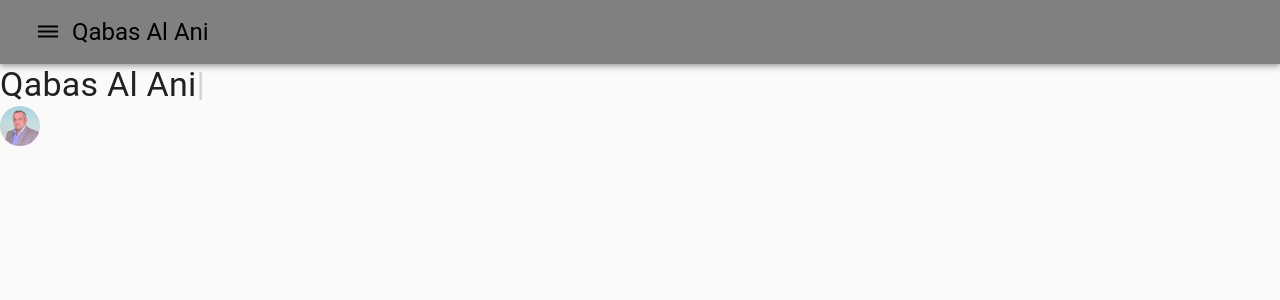
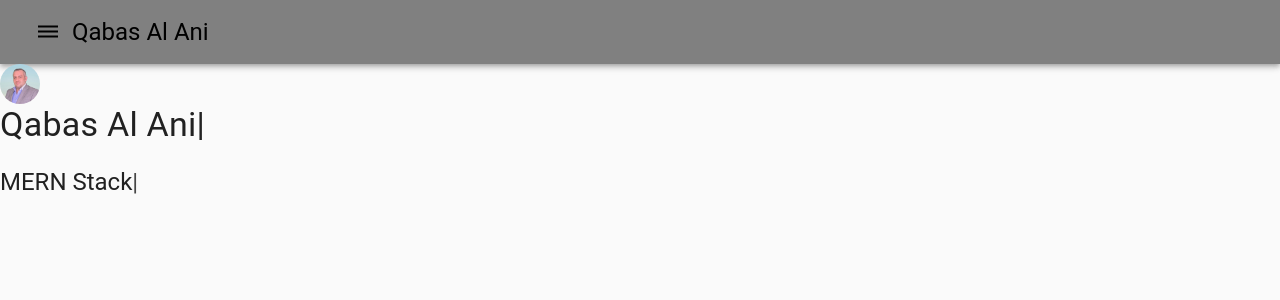
Before and after one commit to Qabas-al-ani/Personal_portfolio, a React (Create React App) app: page / in a window 1280 px wide. Shown: the top 300 px of the page. Built offline with nearby package versions, Linux system fonts and the light colour scheme.

Commit message:
added another header section to show cool feature showing the name and who I am in timing way

```diff
--- a/src/components/Header.js
+++ b/src/components/Header.js
@@ -6,10 +6,18 @@ import avatar from "../avatar.jpg";
 const Header = () => {
   return (
     <Box>
+      <Avatar src={avatar} alt="Qabas Al Ani" />
       <Typography variant="h4">
-        <Typed strings={["Qabas Al Ani"]} typeSpeed={90} />
+        <Typed strings={["Qabas Al Ani"]} typeSpeed={40} />
       </Typography>
-      <Avatar src={avatar} alt="Qabas Al Ani" />
+      <br />
+      <Typography variant="h5">
+        <Typed
+          strings={["Full Stack Web Deleoper", "MERN Stack"]}
+          typeSpeed={40}
+          backSpeed={60}
+        />
+      </Typography>
     </Box>
   );
 };
```
